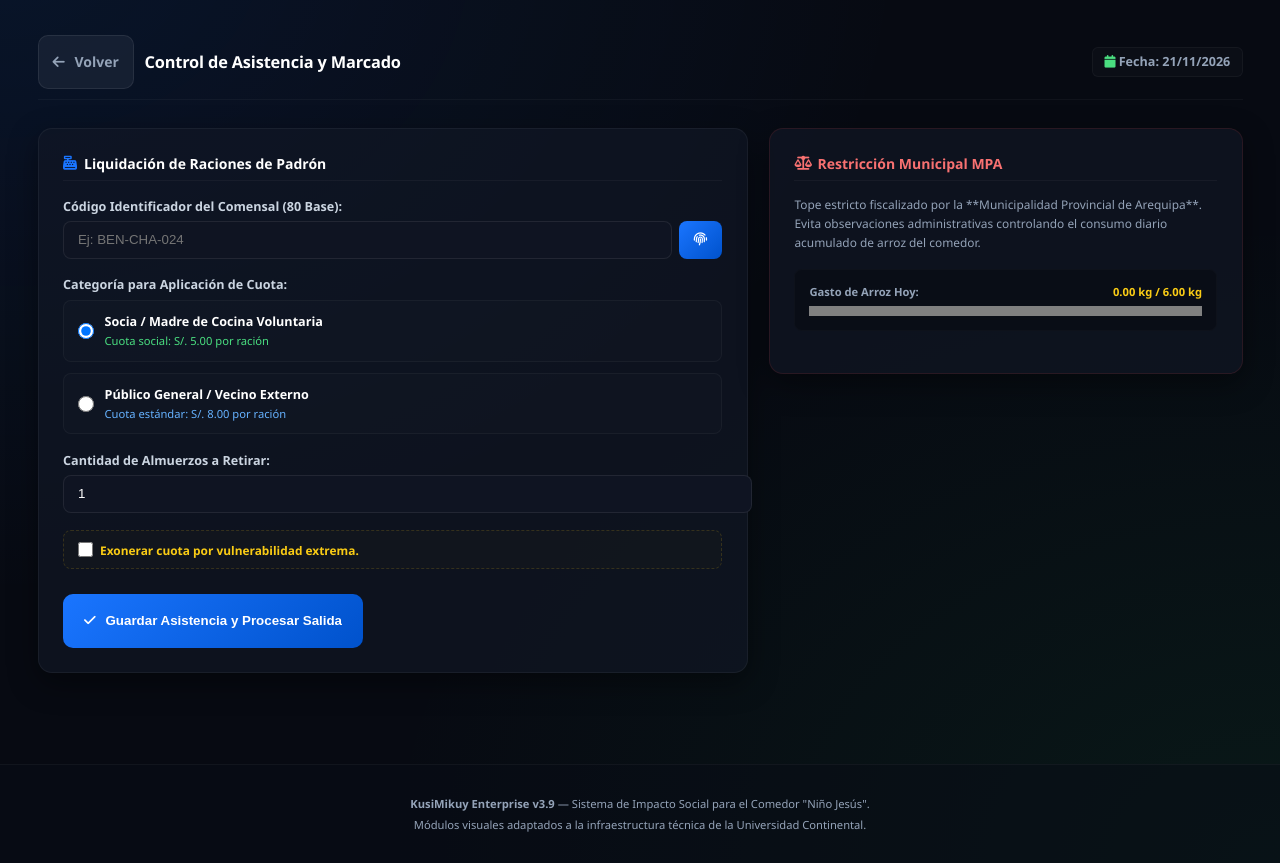
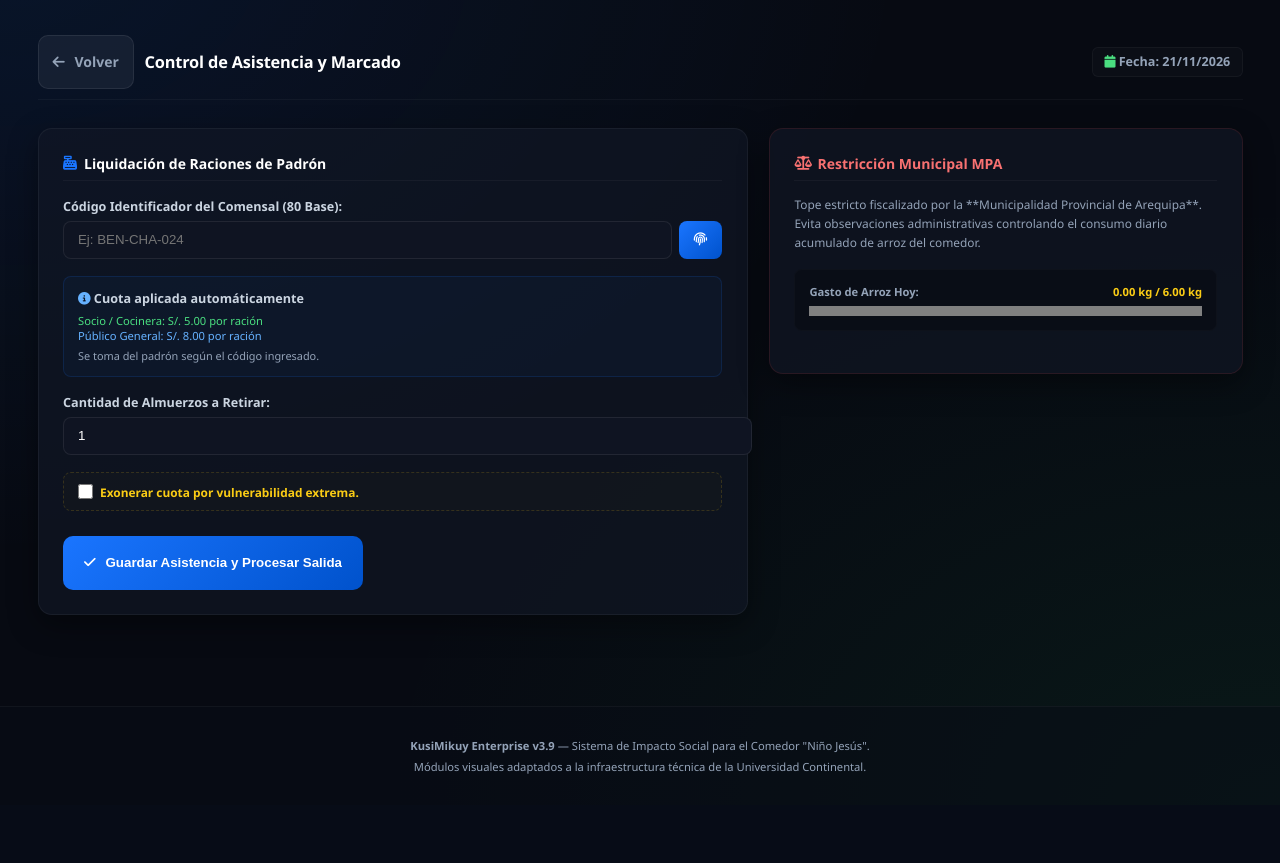
Before and after one commit to poulfernandolimachamorro-gif/kusimikuy-characato, a Laravel app: page /asistencia in a window 1280 px wide. Shown: the part 48-911 px from the top of the page. After the commit the page ends 822 px from the top, so only its background shows below. Run offline with Laravel 12, Linux system fonts and the light colour scheme; a user stored in the database is signed in; data comes from the database, SQL or seed files in the repository; data that the repository does not hold is empty.

Commit message:
actualizando el index, de nuevo

```diff
--- a/resources/views/asistencia/index.blade.php
+++ b/resources/views/asistencia/index.blade.php
@@ -188,25 +188,14 @@
                         </div>
                     </div>
 
-                    <!-- Categoría del comensal y cuota aplicada (RF-03) -->
-                    <div style="margin-bottom: 1.25rem;">
-                        <span style="font-weight: 600; font-size: 0.9rem; color: #cbd5e1; display: block; margin-bottom: 0.5rem;">Categoría para Aplicación de Cuota:</span>
-
-                        <label class="tarjeta-radio-social" for="socia">
-                            <input type="radio" id="socia" name="tipo_comensal" value="Socio/Cocinera" {{ old('tipo_comensal') == 'Socio/Cocinera' ? 'checked' : '' }} checked style="margin: 0; width: 16px; height: 16px; cursor: pointer;">
-                            <div>
-                                <strong style="color: #ffffff; font-size: 0.9rem; display: block;">Socia / Madre de Cocina Voluntaria</strong>
-                                <span style="font-size: 0.8rem;" class="text-exito">Cuota social: S/. 5.00 por ración</span>
-                            </div>
-                        </label>
-
-                        <label class="tarjeta-radio-social" for="publico">
-                            <input type="radio" id="publico" name="tipo_comensal" value="Público General" {{ old('tipo_comensal') == 'Público General' ? 'checked' : '' }} style="margin: 0; width: 16px; height: 16px; cursor: pointer;">
-                            <div>
-                                <strong style="color: #ffffff; font-size: 0.9rem; display: block;">Público General / Vecino Externo</strong>
-                                <span style="font-size: 0.8rem; color: #66b2ff;">Cuota estándar: S/. 8.00 por ración</span>
-                            </div>
-                        </label>
+                    <!-- La cuota ya no se elige: sale del tipo de comensal registrado en el padrón (RF-03) -->
+                    <div style="margin-bottom: 1.25rem; background: rgba(26, 117, 255, 0.04); border: 1px solid rgba(26, 117, 255, 0.15); border-radius: 8px; padding: 0.9rem 1rem;">
+                            <span style="font-weight: 600; font-size: 0.9rem; color: #cbd5e1; display: block; margin-bottom: 0.4rem;">
+                                <i class="fa-solid fa-circle-info" style="color: #66b2ff;"></i> Cuota aplicada automáticamente
+                            </span>
+                                <span style="font-size: 0.8rem; display: block;" class="text-exito">Socio / Cocinera: S/. 5.00 por ración</span>
+                                <span style="font-size: 0.8rem; display: block; color: #66b2ff;">Público General: S/. 8.00 por ración</span>
+                                <span class="subtexto" style="font-size: 0.78rem; display: block; margin-top: 0.4rem;">Se toma del padrón según el código ingresado.</span>
                     </div>
 
                     <!-- Cantidad de raciones a retirar -->
```
